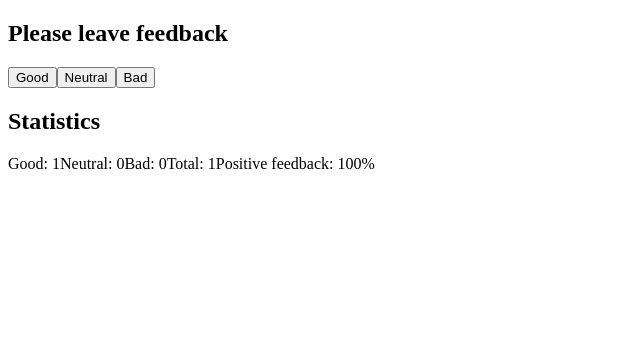
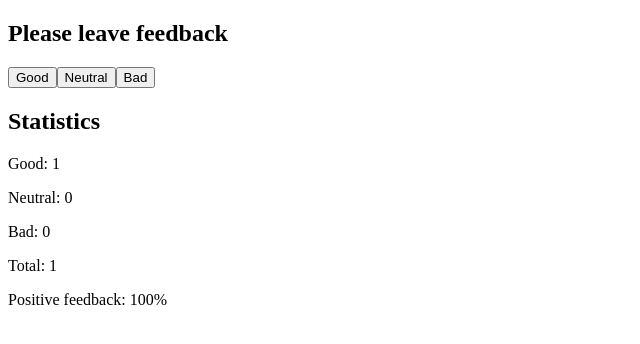
Before and after one commit to Art-Smirnov/goit-react-hw-02-feedback, a React (Create React App) app: page / in a window 1280 px wide. Both pictures are taken after a click on the button "Good". Shown: the top 344 px of the page, without its empty margins (0-640 px from the left). Built offline with nearby package versions, Linux system fonts and the light colour scheme; the HTML template or start-up script is replaced by a standard one.

Commit message:
завершуэ розмытку

```diff
--- a/src/App.js
+++ b/src/App.js
@@ -1,11 +1,11 @@
-import React from "react";
+import React, { Component } from 'react';
 
-import Statistics from "./components/Statistics/Statistics";
-import FeedbackOptions from "./components/FeedbackOptions/FeedbackOptions";
-import Section from "./components/Section/Section";
-import Notification from "./components/Notification/Notification";
+import Statistics from './components/Statistics';
+import FeedbackOptions from './components/FeedbackOptions';
+import Section from './components/Section';
+import Notification from './components/Notification';
 
-class App extends React.Component {
+class App extends Component {
   static defaultProps = {
     initialValue: 0,
   };
@@ -16,42 +16,40 @@ class App extends React.Component {
     bad: this.props.initialValue,
   };
 
-  countTotalFeedback = () => this.state.good + this.state.neutral + this.state.bad;
+  onLeaveFeedback = e => {
+    e.target.classList.value.includes('feedbackBtns__good') &&
+      this.setState(prevState => ({ good: prevState.good + 1 }));
 
-  countPositiveFeedbackPercentage = () =>
-    Math.round((this.state.good / (this.state.good + this.state.neutral + this.state.bad)) * 100);
-
-  onLeaveFeedback = (e) => {
-    if (e.target.classList.value.includes("feedbackBtns__good")) {
-      this.setState((prevState) => ({
-        good: prevState.good + 1,
-      }));
-    }
-
-    if (e.target.classList.value.includes("feedbackBtns__neutral")) {
-      this.setState((prevState) => ({ neutral: prevState.neutral + 1 }));
-    }
-
-    if (e.target.classList.value.includes("feedbackBtns__bad")) {
-      this.setState((prevState) => ({ bad: prevState.bad + 1 }));
-    }
+    e.target.classList.value.includes('feedbackBtns__neutral') &&
+      this.setState(prevState => ({ neutral: prevState.neutral + 1 }));
+    e.target.classList.value.includes('feedbackBtns__bad') &&
+      this.setState(prevState => ({ bad: prevState.bad + 1 }));
   };
 
   render() {
+    const { good, neutral, bad } = this.state;
+
+    const countTotalFeedback = good + neutral + bad;
+    const countPositiveFeedbackPercentage = Math.round(
+      (good / countTotalFeedback) * 100,
+    );
+
     return (
       <Section title="Please leave feedback">
         <FeedbackOptions
-          // options={3}
+          // options={}
           onLeaveFeedback={this.onLeaveFeedback}
         ></FeedbackOptions>
         <Statistics
-          good={this.state.good}
-          neutral={this.state.neutral}
-          bad={this.state.bad}
-          total={this.countTotalFeedback()}
-          positivePercentage={this.countPositiveFeedbackPercentage()}
+          good={good}
+          neutral={neutral}
+          bad={bad}
+          total={countTotalFeedback}
+          positivePercentage={countPositiveFeedbackPercentage}
         />
-        <Notification message="No feedback given" total={this.countTotalFeedback()} />
+        {countTotalFeedback === 0 && (
+          <Notification message="No feedback given" />
+        )}
       </Section>
     );
   }
--- /dev/null
+++ b/src/components/FeedbackOptions/index.js
@@ -0,0 +1 @@
+export { default } from './FeedbackOptions';
--- a/src/components/Notification/Notification.js
+++ b/src/components/Notification/Notification.js
@@ -1,12 +1,11 @@
-import React from "react";
-import PropTypes from "prop-types";
+import React from 'react';
+import PropTypes from 'prop-types';
 
-const Notification = ({ message, total }) =>
-  total === 0 && (
-    <div>
-      <span>{message}</span>
-    </div>
-  );
+const Notification = ({ message, total }) => (
+  <div>
+    <span>{message}</span>
+  </div>
+);
 
 Notification.propTypes = {
   message: PropTypes.string.isRequired,
--- /dev/null
+++ b/src/components/Notification/index.js
@@ -0,0 +1 @@
+export { default } from './Notification';
--- /dev/null
+++ b/src/components/Section/index.js
@@ -0,0 +1 @@
+export { default } from './Section';
--- a/src/components/Statistics/Statistics.js
+++ b/src/components/Statistics/Statistics.js
@@ -1,16 +1,16 @@
-import React from "react";
-import PropTypes from "prop-types";
+import React from 'react';
+import PropTypes from 'prop-types';
 
 const Statistics = ({ good, neutral, bad, total, positivePercentage }) => (
   <>
     <h2>Statistics</h2>
     {total > 0 && (
       <div className="statistics">
-        <span>Good: {good}</span>
-        <span>Neutral: {neutral}</span>
-        <span>Bad: {bad}</span>
-        <span>Total: {total}</span>
-        <span>Positive feedback: {positivePercentage}%</span>
+        <p>Good: {good}</p>
+        <p>Neutral: {neutral}</p>
+        <p>Bad: {bad}</p>
+        <p>Total: {total}</p>
+        <p>Positive feedback: {positivePercentage}%</p>
       </div>
     )}
   </>
--- /dev/null
+++ b/src/components/Statistics/index.js
@@ -0,0 +1 @@
+export { default } from './Statistics';
```
